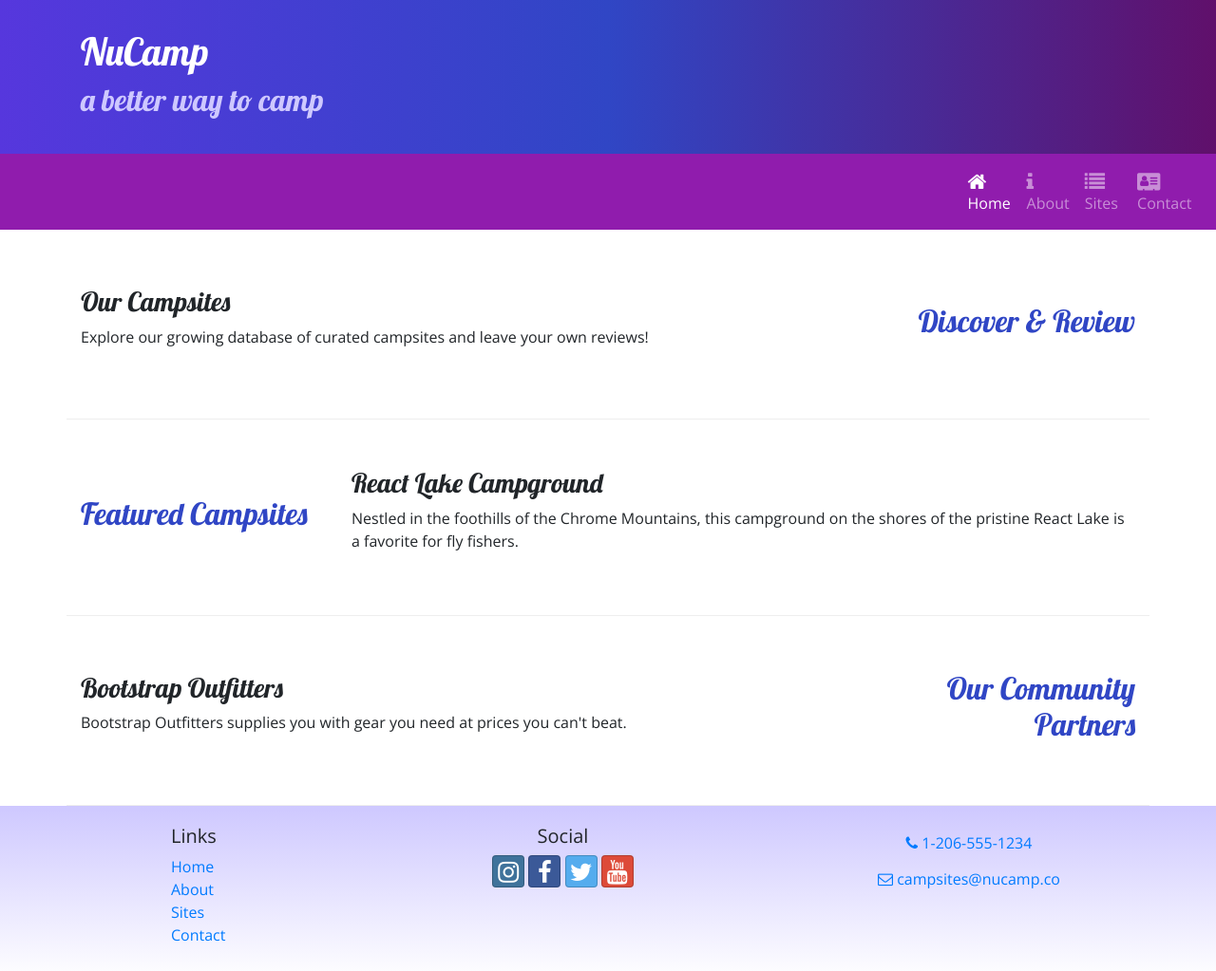
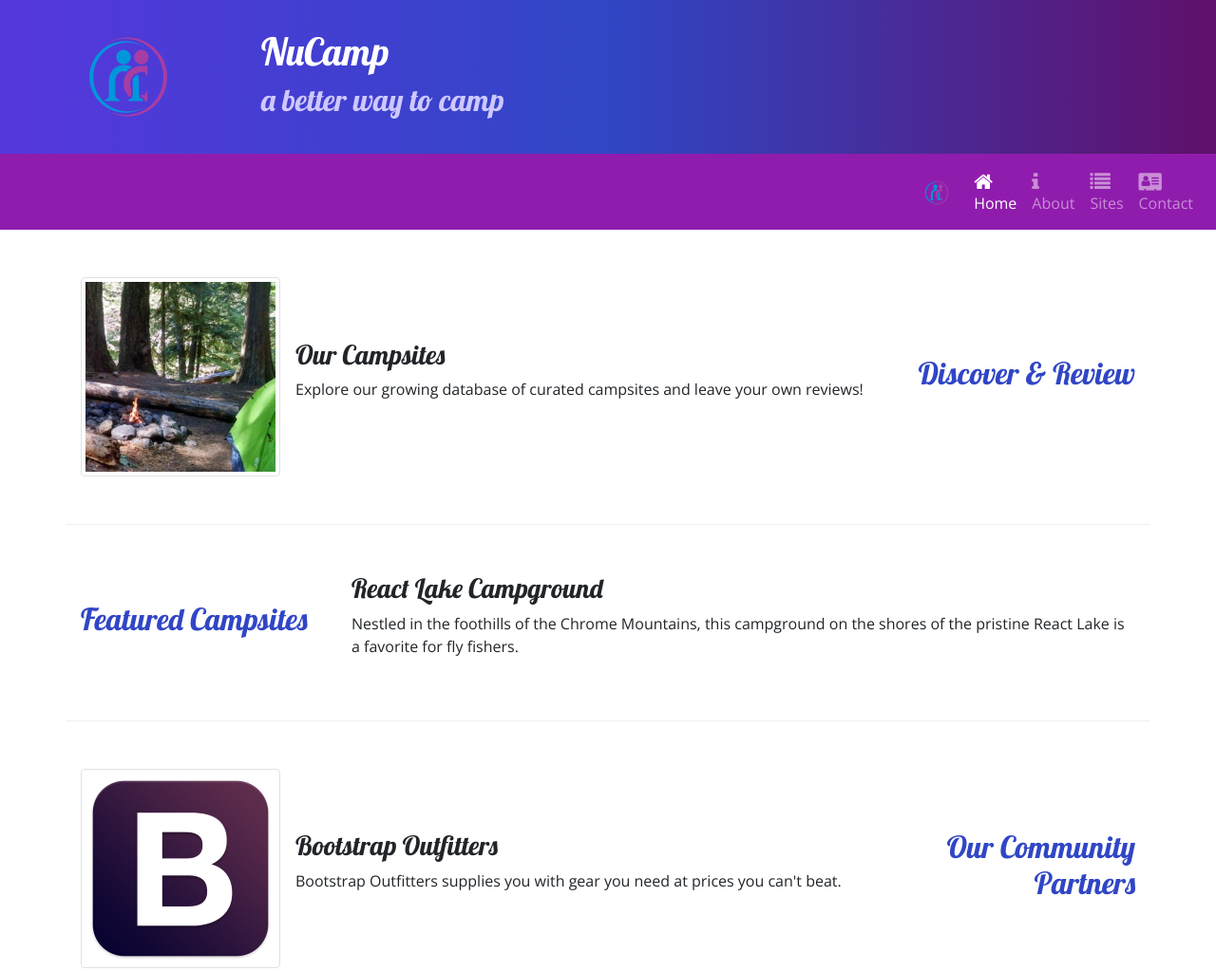
Before and after one commit to HeresJohnny5/nucampsite-bootstrap, a website: page index.html in a window 1280 px wide. Shown: the top 1023 px of the page at 95% size. Drawn offline with nearby package versions, Linux system fonts and the light colour scheme.

Commit message:
Images and Media

```diff
--- a/index.html
+++ b/index.html
@@ -17,6 +17,9 @@
   <header class="jumbotron jumbotron-fluid">
     <div class="container">
       <div class="row">
+        <div class="col-4 col-sm-3 col-md-2 align-self-center">
+          <img src="img/logo.png" class="img-fluid" />
+        </div>
         <div class="col">
           <h1>NuCamp</h1>
           <h2>a better way to camp</h2>
@@ -27,6 +30,7 @@
 
   <nav class="navbar navbar-expand-sm navbar-dark sticky-top">
     <div class="container"></div>
+    <a class="navbar-brand" href="#"><img src="img/logo.png" height="30" width="30" /></a>
       <button class="navbar-toggler ml-auto" type="button" data-toggle="collapse" data-target="#nucampNavbar">
         <span class="navbar-toggler-icon"></span>
       </button>
@@ -47,8 +51,13 @@
         <h2 class="text-sm-right">Discover & Review</h2>
       </div>
       <div class="col">
-        <h3>Our Campsites</h3>
-        <p>Explore our growing database of curated campsites and leave your own reviews!</p>
+        <div class="media">
+            <img class="d-flex mr-3 img-thumbnail" src="img/breadcrumb-trail-thumb.jpg" alt="Breadcrumb Trail" />
+            <div class="media-body align-self-center">
+                <h3>Our Campsites</h3>
+                <p class="d-none d-sm-block">Explore our growing database of curated campsites and leave your own reviews!</p>
+            </div>
+        </div>
       </div>
     </div>
     <div class="row align-items-center row-content">
@@ -65,8 +74,13 @@
         <h2 class="text-sm-right">Our Community Partners</h2>
       </div>
       <div class="col">
-        <h3>Bootstrap Outfitters</h3>
-        <p>Bootstrap Outfitters supplies you with gear you need at prices you can't beat.</p>
+        <div class="media">
+          <img class="d-flex mr-3 img-thumbnail" src="img/bootstrap-thumb.png" alt="Bootstrap Outfitters" />
+          <div class="media-body align-self-center">
+            <h3>Bootstrap Outfitters</h3>
+            <p class="d-none d-sm-block">Bootstrap Outfitters supplies you with gear you need at prices you can't beat.</p>
+          </div>
+        </div>
       </div>
     </div>
   </div>
```
Also changed, not shown: aboutus.html (+4 -0 lines), contactus.html (+4 -0 lines), img/bootstrap-thumb.png (added), img/breadcrumb-trail-thumb.jpg (added), img/breadcrumb-trail.jpg (added), img/chrome-river-thumb.jpg (added), img/chrome-river.jpg (added), img/logo.png (added), img/react-lake-thumb.jpg (added), img/react-lake.jpg (added).
